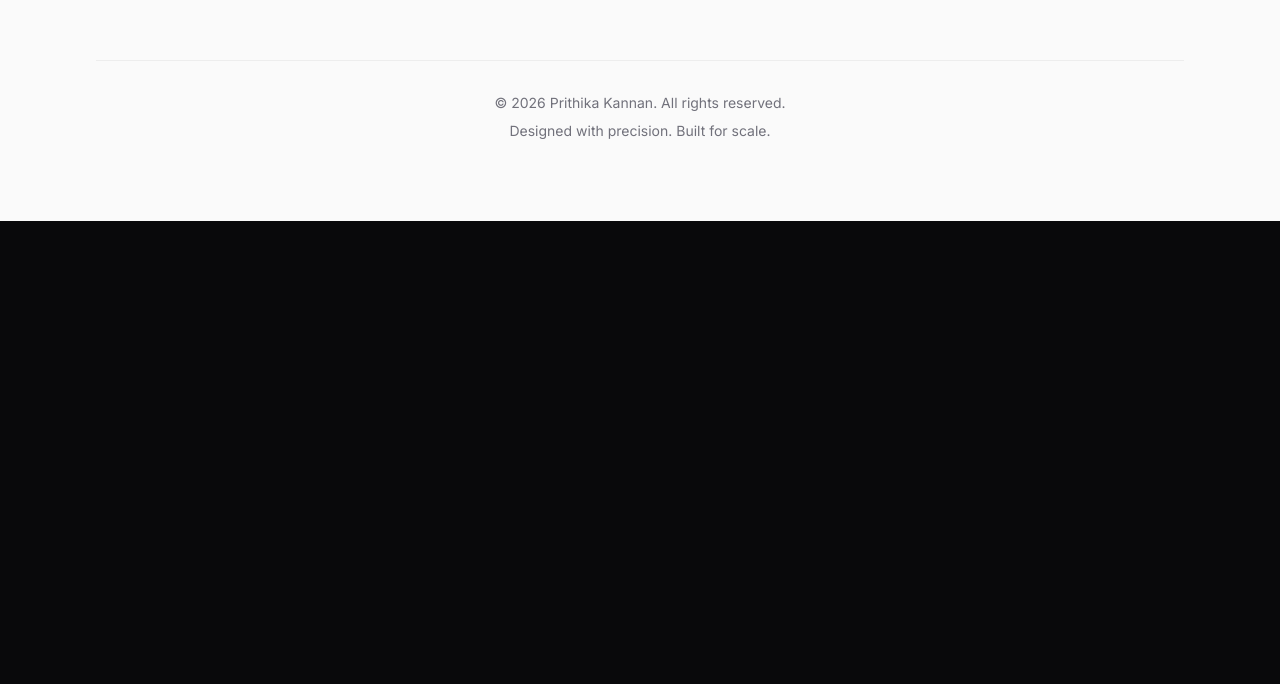
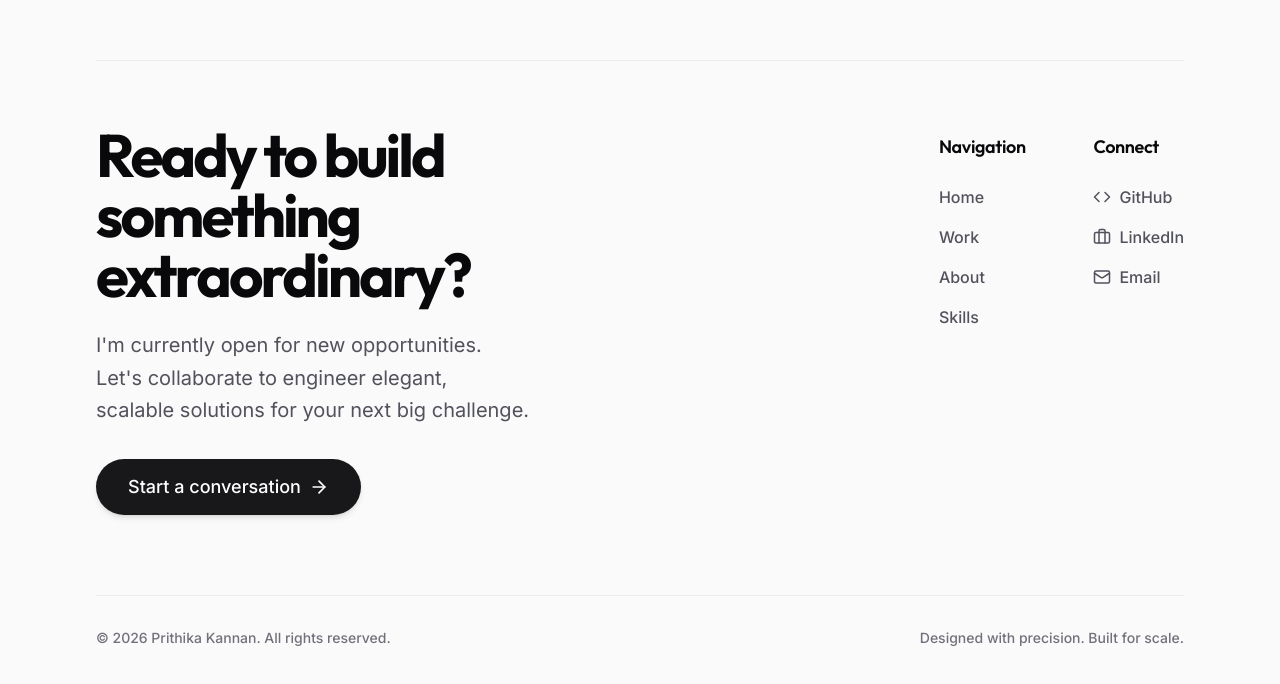
Before and after one commit to jayanthansenthilkumar/Prithika, a React (Vite) app: page /projects/geo-tagging-system in a window 1280 px wide. Shown: the part 1993-2677 px from the top of the page. Before the commit the page ends 2214 px from the top, so only its background shows below. Built offline with nearby package versions, Linux system fonts and the light colour scheme.

Commit message:
feat: add HeroSection, RootLayout, and Footer components with smooth scroll and theme support

```diff
--- a/src/components/home/HeroSection.tsx
+++ b/src/components/home/HeroSection.tsx
@@ -51,13 +51,13 @@ export function HeroSection() {
           </p>
         </motion.div>
 
-        <motion.div variants={itemVariants} className="flex flex-wrap items-center gap-4 mt-4">
-          <Button asChild size="lg" className="rounded-full h-14 px-8 text-lg">
+        <motion.div variants={itemVariants} className="flex flex-row flex-nowrap items-center gap-3 sm:gap-4 mt-4">
+          <Button asChild size="lg" className="rounded-full h-14 px-6 sm:px-8 text-base sm:text-lg shrink-0">
             <Link to="/projects">
-              Explore Work <ArrowRight className="ml-2" size={20} />
+              Explore Work <ArrowRight className="ml-1.5 sm:ml-2" size={18} />
             </Link>
           </Button>
-          <Button asChild variant="outline" size="lg" className="rounded-full h-14 px-8 text-lg">
+          <Button asChild variant="outline" size="lg" className="rounded-full h-14 px-6 sm:px-8 text-base sm:text-lg shrink-0">
             <Link to="/contact">
               Get in touch
             </Link>
--- /dev/null
+++ b/src/components/layout/Footer.tsx
@@ -0,0 +1,60 @@
+import { Link } from "react-router-dom";
+import { ArrowRight, Code, Briefcase, Mail } from "lucide-react";
+import { Button } from "@/components/ui/button";
+
+export function Footer() {
+  const currentYear = new Date().getFullYear();
+
+  return (
+    <footer className="mt-24 md:mt-32 border-t border-black/5 dark:border-white/10 pt-16 pb-8 transition-colors duration-500">
+      <div className="flex flex-col lg:flex-row justify-between gap-16 mb-20">
+
+        {/* Call to Action Section */}
+        <div className="max-w-xl">
+          <h2 className="text-4xl md:text-6xl font-bold tracking-tighter text-zinc-950 dark:text-white mb-6 text-balance">
+            Ready to build something extraordinary?
+          </h2>
+          <p className="text-lg md:text-xl text-zinc-600 dark:text-zinc-400 mb-8 max-w-md text-balance leading-relaxed">
+            I'm currently open for new opportunities. Let's collaborate to engineer elegant, scalable solutions for your next big challenge.
+          </p>
+          <Button asChild size="lg" className="rounded-full h-14 px-8 text-base md:text-lg">
+            <Link to="/contact">
+              Start a conversation <ArrowRight className="ml-2" size={20} />
+            </Link>
+          </Button>
+        </div>
+
+        {/* Links Grid */}
+        <div className="grid grid-cols-2 gap-8 lg:gap-16 pt-2">
+          <div className="flex flex-col gap-4">
+            <h4 className="font-semibold text-lg text-zinc-950 dark:text-white mb-2">Navigation</h4>
+            <Link to="/" className="text-zinc-600 dark:text-zinc-400 hover:text-indigo-600 dark:hover:text-indigo-400 transition-colors font-medium">Home</Link>
+            <Link to="/projects" className="text-zinc-600 dark:text-zinc-400 hover:text-indigo-600 dark:hover:text-indigo-400 transition-colors font-medium">Work</Link>
+            <Link to="/about" className="text-zinc-600 dark:text-zinc-400 hover:text-indigo-600 dark:hover:text-indigo-400 transition-colors font-medium">About</Link>
+            <Link to="/skills" className="text-zinc-600 dark:text-zinc-400 hover:text-indigo-600 dark:hover:text-indigo-400 transition-colors font-medium">Skills</Link>
+          </div>
+
+          <div className="flex flex-col gap-4">
+            <h4 className="font-semibold text-lg text-zinc-950 dark:text-white mb-2">Connect</h4>
+            <a href="https://github.com/prithikakannan" target="_blank" rel="noopener noreferrer" className="text-zinc-600 dark:text-zinc-400 hover:text-indigo-600 dark:hover:text-indigo-400 transition-colors font-medium flex items-center gap-2">
+              <Code size={18} /> GitHub
+            </a>
+            <a href="https://linkedin.com/in/prithikakannan" target="_blank" rel="noopener noreferrer" className="text-zinc-600 dark:text-zinc-400 hover:text-indigo-600 dark:hover:text-indigo-400 transition-colors font-medium flex items-center gap-2">
+              <Briefcase size={18} /> LinkedIn
+            </a>
+            <a href="mailto:kpprithika75@gmail.com" className="text-zinc-600 dark:text-zinc-400 hover:text-indigo-600 dark:hover:text-indigo-400 transition-colors font-medium flex items-center gap-2">
+              <Mail size={18} /> Email
+            </a>
+          </div>
+        </div>
+      </div>
+
+      <div className="flex flex-col sm:flex-row items-center justify-between gap-4 pt-8 border-t border-black/5 dark:border-white/10 text-sm font-medium text-zinc-500 transition-colors">
+        <p>© {currentYear} Prithika Kannan. All rights reserved.</p>
+        <p className="flex items-center gap-2">
+          Designed with precision. Built for scale.
+        </p>
+      </div>
+    </footer>
+  );
+}
--- a/src/layouts/RootLayout.tsx
+++ b/src/layouts/RootLayout.tsx
@@ -8,6 +8,7 @@ import Lenis from "lenis";
 import { CustomCursor } from "@/components/ui/CustomCursor";
 import { Preloader } from "@/components/ui/Preloader";
 import { Helmet } from "react-helmet-async";
+import { Footer } from "@/components/layout/Footer";
 
 export default function RootLayout() {
   const location = useLocation();
@@ -79,10 +80,7 @@ export default function RootLayout() {
               <Outlet />
             </div>
 
-            <footer className="mt-32 pt-8 border-t border-black/5 dark:border-white/10 text-center text-zinc-500 text-sm pb-8 transition-colors duration-500">
-              <p>© {new Date().getFullYear()} Prithika Kannan. All rights reserved.</p>
-              <p className="mt-2">Designed with precision. Built for scale.</p>
-            </footer>
+            <Footer />
           </motion.div>
         </AnimatePresence>
       </main>
```
Also changed, not shown: 5 other files (tests, documents, lock files or other folders).
